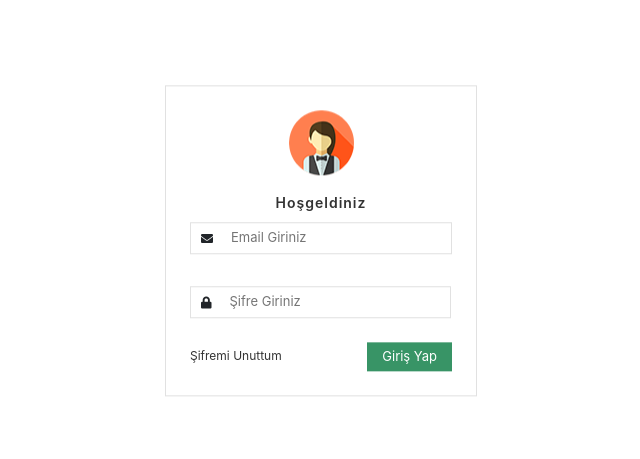
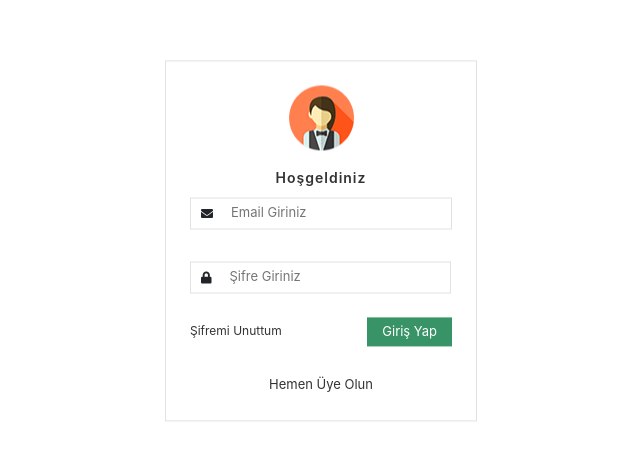
Before and after one commit to tolgagnydnn/teklifsts, a Vue app in the folder web/: page / in a window 1280 px wide. Shown: the part 159-618 px from the top of the page, without its empty margins (319-959 px from the left). Built offline with nearby package versions, Linux system fonts and the light colour scheme.

Commit message:
Linklerin aktif class renkleri ayarlandı.

```diff
--- a/web/src/assets/scss/common/login.scss
+++ b/web/src/assets/scss/common/login.scss
@@ -69,4 +69,15 @@
     padding: 5px 15px;
     font-size: 13px;
   }
+  &__register{
+    margin-top:70px;
+    text-align: center;
+    a {
+      @include mainContent;
+      font-size: 13px;
+      &:hover {
+        color: $green;
+      }
+    }
+  }
 }
--- a/web/src/components/Header.vue
+++ b/web/src/components/Header.vue
@@ -9,16 +9,16 @@
       <div class="collapse navbar-collapse" id="navbarResponsive">
         <ul class="navbar-nav ml-auto">
           <li class="nav-item">
-            <router-link :to="{name: 'pano'}" class="nav-link" exact>Pano</router-link>
+            <router-link active-class="active"  :to="{name: 'pano'}" class="nav-link" exact>Pano</router-link>
           </li>
           <li class="nav-item">
-            <router-link to="/teklif/liste" class="nav-link" exact>Teklif</router-link>
+            <router-link active-class="active"  to="/teklif/liste" class="nav-link" exact>Teklif</router-link>
           </li>
           <li class="nav-item">
-            <router-link to="/musteri/liste" class="nav-link" exact>Müşteri</router-link>
+            <router-link active-class="active"  to="/musteri/liste" class="nav-link" exact>Müşteri</router-link>
           </li>
           <li class="nav-item">
-            <router-link to="/profil" class="nav-link" exact>Profil</router-link>
+            <router-link active-class="active" to="/profil" class="nav-link" exact>Profil</router-link>
           </li>
           <li class="nav-item">
             <a class="nav-link" href="#">İletişim</a>
--- a/web/src/components/Login.vue
+++ b/web/src/components/Login.vue
@@ -34,6 +34,11 @@
           <div class="login__btn">
             <button type="submit" @click="successLogin"> Giriş Yap </button>
           </div>
+
+          <div class="login__register">
+            <a href="#"> Hemen Üye Olun </a>
+          </div>
+
         </form>
       </div>
     </div>
--- a/web/src/router.js
+++ b/web/src/router.js
@@ -14,9 +14,7 @@ const routes = [
     {
       path:'/',
       name:'login',
-      components:{
-        default:Login
-      }
+      component:Login
     },
     {
         path: '/pano',
@@ -50,14 +48,6 @@ const routes = [
         default:Profil,
         "headertop":Header
       }
-    },
-    {
-      path:'/login',
-      name:'login',
-      components:{
-        default:Login,
-        "headertop":Header
-      }
     }
 
 ]
```
Also changed, not shown: web/src/App.vue (+3 -4 lines).
